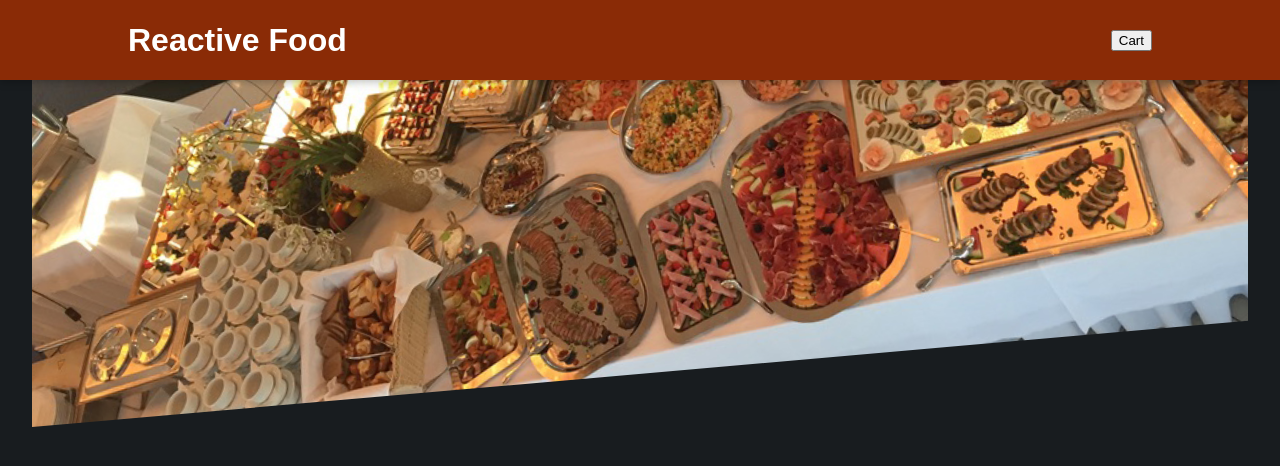
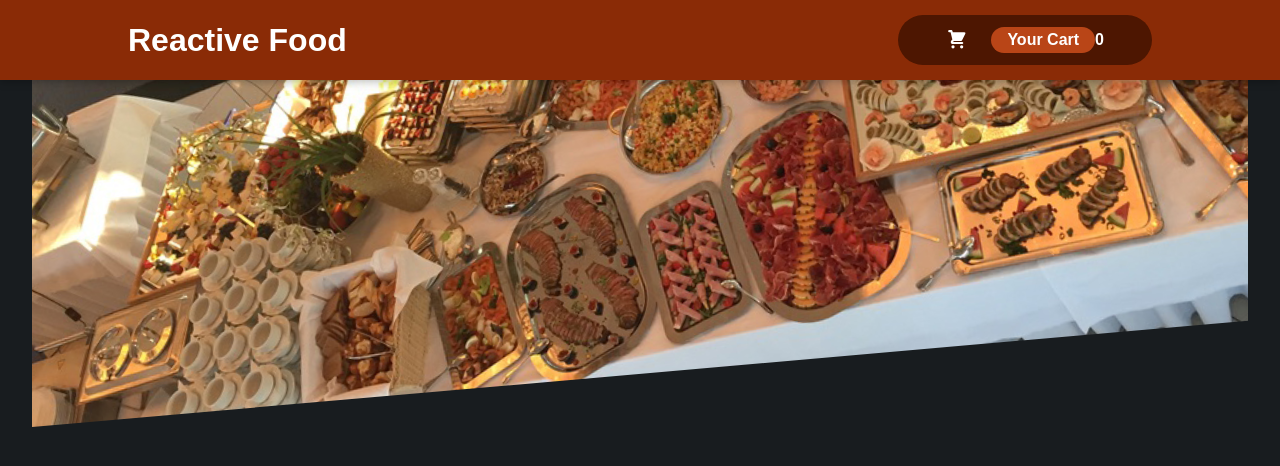
Before and after one commit to kraft-aka/react-food-ordering-app, a React (Create React App) app: page / in a window 1280 px wide. Shown: the top 466 px of the page. Built offline with nearby package versions, Linux system fonts and the light colour scheme.

Commit message:
add Cart comp

```diff
--- /dev/null
+++ b/src/components/Cart/CartIcon.js
@@ -0,0 +1,13 @@
+const CartIcon = () => {
+  return (
+    <svg
+      xmlns='http://www.w3.org/2000/svg'
+      viewBox='0 0 20 20'
+      fill='currentColor'
+    >
+      <path d='M3 1a1 1 0 000 2h1.22l.305 1.222a.997.997 0 00.01.042l1.358 5.43-.893.892C3.74 11.846 4.632 14 6.414 14H15a1 1 0 000-2H6.414l1-1H14a1 1 0 00.894-.553l3-6A1 1 0 0017 3H6.28l-.31-1.243A1 1 0 005 1H3zM16 16.5a1.5 1.5 0 11-3 0 1.5 1.5 0 013 0zM6.5 18a1.5 1.5 0 100-3 1.5 1.5 0 000 3z' />
+    </svg>
+  );
+};
+
+export default CartIcon;
--- a/src/components/Layout/Header.js
+++ b/src/components/Layout/Header.js
@@ -1,4 +1,5 @@
 import React from "react";
+import HeaderCartButton from "./HeaderCartButton";
 import mealsImg from '../../assets/meals.jpg'
 
 import classes from './Header.module.css'
@@ -8,7 +9,7 @@
     <>
       <header className={classes.header}>
         <h1>Reactive Food</h1>
-    <button>Cart</button>
+        <HeaderCartButton />
       </header>
       <div className={classes['main-image']}>
         <img src={mealsImg} alt="A table of food" />
--- /dev/null
+++ b/src/components/Layout/HeaderCartButton.js
@@ -0,0 +1,15 @@
+import React from "react";
+import CartIcon from "../Cart/CartIcon";
+import classes from "./HeaderCartButton.module.css";
+
+export default function HeaderCartButton(props) {
+  return (
+    <button className={classes.button}>
+      <span className={classes.icon}>
+        <CartIcon />
+      </span>
+      <span className={classes.badge}>Your Cart</span>
+      <span>0</span>
+    </button>
+  );
+}
--- /dev/null
+++ b/src/components/Layout/HeaderCartButton.module.css
@@ -0,0 +1,59 @@
+.button {
+  cursor: pointer;
+  font: inherit;
+  border: none;
+  background-color: #4d1601;
+  color: white;
+  padding: 0.75rem 3rem;
+  display: flex;
+  justify-content: space-around;
+  align-items: center;
+  border-radius: 25px;
+  font-weight: bold;
+}
+
+.button:hover,
+.button:active {
+  background-color: #2c0d00;
+}
+
+.icon {
+  width: 1.35rem;
+  height: 1.35rem;
+  margin-right: 0.5rem;
+}
+
+.badge {
+  background-color: #b94517;
+  padding: 0.25rem 1rem;
+  border-radius: 25px;
+  margin-left: 1rem;
+  font-weight: bold;
+}
+
+.button:hover .badge,
+.button:active .badge {
+  background-color: #92320c;
+}
+
+.bump {
+  animation: bump 300ms ease-out;
+}
+
+@keyframes bump {
+  0% {
+    transform: scale(1);
+  }
+  10% {
+    transform: scale(0.9);
+  }
+  30% {
+    transform: scale(1.1);
+  }
+  50% {
+    transform: scale(1.15);
+  }
+  100% {
+    transform: scale(1);
+  }
+}
```
Also changed, not shown: src/components/UI/Button.js (added). Lines whose indentation alone changed are shown as unchanged.
